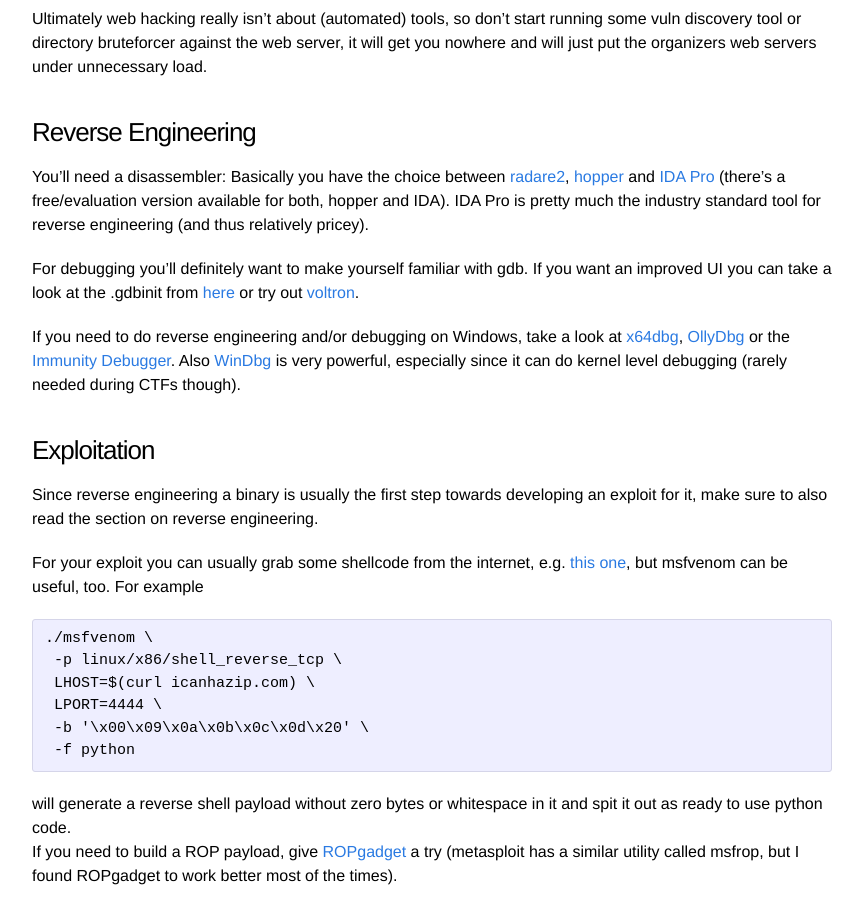
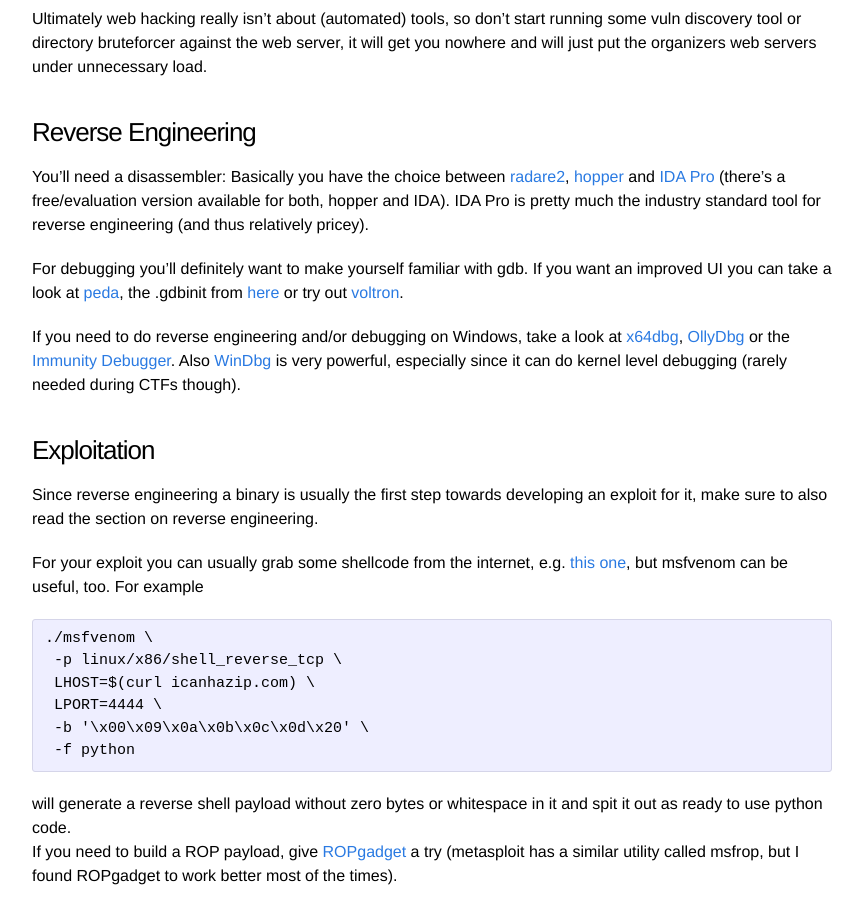
Before and after one commit to kitctf/www, a Jekyll site: the page built from _posts/2014-12-11-basic-tools.md, in a window 1280 px wide and 900 px high, scrolled down 1209 px. Shown: the whole window, without its empty margins (208-1071 px from the left). Built offline with Jekyll 4.4.1, drawn with Linux system fonts in a browser that asks for light colours.

Commit message:
Added peda to tools

```diff
--- a/_posts/2014-12-11-basic-tools.md
+++ b/_posts/2014-12-11-basic-tools.md
@@ -51,7 +51,7 @@
 
 You'll need a disassembler: Basically you have the choice between [radare2](https://github.com/radare/radare2), [hopper](http://www.hopperapp.com/) and [IDA Pro](https://www.hex-rays.com/products/ida/) (there's a free/evaluation version available for both, hopper and IDA). IDA Pro is pretty much the industry standard tool for reverse engineering (and thus relatively pricey).
 
-For debugging you'll definitely want to make yourself familiar with gdb. If you want an improved UI you can take a look at the .gdbinit from [here](https://github.com/gdbinit/Gdbinit) or try out [voltron](https://github.com/snare/voltron).
+For debugging you'll definitely want to make yourself familiar with gdb. If you want an improved UI you can take a look at [peda](https://github.com/longld/peda), the .gdbinit from [here](https://github.com/gdbinit/Gdbinit) or try out [voltron](https://github.com/snare/voltron).
 
 If you need to do reverse engineering and/or debugging on Windows, take a look at [x64dbg](http://x64dbg.com/#start), [OllyDbg](http://www.ollydbg.de/) or the [Immunity Debugger](http://debugger.immunityinc.com/). Also [WinDbg](http://www.windbg.org/) is very powerful, especially since it can do kernel level debugging (rarely needed during CTFs though).
 
```
